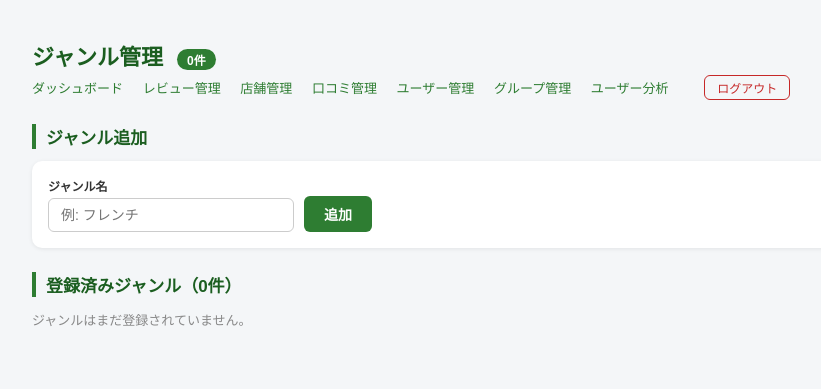
After one commit to munetomoando/story04, a Python web app: template templates/admin_genres.html in a window 1280 px wide. The commit adds this page. Shown: the top 389 px of the page, without its empty margins (208-1029 px from the left). Run offline with Jinja, Linux system fonts and the light colour scheme; the template is opened without the code that fills it, so the values that code supplies are empty.

Commit message:
Add genre management page for admins
- New /admin/genres page with add, delete, and reorder (up/down)
- Shows store count per genre; warns on delete if genre is in use
- Delete resets affected stores' genre to NULL
- Add 'ジャンル管理' nav link to all 8 admin page templates

Co-Authored-By: Claude Opus 4.6 (1M context) <noreply@anthropic.com>

```diff
--- a/templates/admin_comments.html
+++ b/templates/admin_comments.html
@@ -189,6 +189,7 @@
     <a href="/admin/users">ユーザー管理</a>
     <a href="/admin/groups">グループ管理</a>
     <a href="/admin/heatmap">ユーザー分析</a>
+    <a href="/admin/genres">ジャンル管理</a>
     <form method="post" action="/admin/logout" style="display:inline;margin-left:16px;"><input type="hidden" name="csrf_token" value="{{ csrf_token }}"><button type="submit" style="background:none;border:1px solid #c62828;color:#c62828;padding:3px 12px;border-radius:6px;font-size:12px;cursor:pointer;">ログアウト</button></form>
   </div>
 
--- a/templates/admin_dashboard.html
+++ b/templates/admin_dashboard.html
@@ -57,6 +57,7 @@
     <a href="/admin/users">ユーザー管理</a>
     <a href="/admin/groups">グループ管理</a>
     <a href="/admin/heatmap">ユーザー分析</a>
+    <a href="/admin/genres">ジャンル管理</a>
     <form method="post" action="/admin/logout" style="display:inline;margin-left:16px;"><input type="hidden" name="csrf_token" value="{{ csrf_token }}"><button type="submit" style="background:none;border:1px solid #c62828;color:#c62828;padding:3px 12px;border-radius:6px;font-size:12px;cursor:pointer;">ログアウト</button></form>
   </div>
 
--- /dev/null
+++ b/templates/admin_genres.html
@@ -0,0 +1,116 @@
+<!DOCTYPE html>
+<html lang="ja">
+<head>
+  <meta charset="UTF-8">
+  <meta name="viewport" content="width=device-width, initial-scale=1">
+  <title>ジャンル管理 — 管理者</title>
+  <style>
+    body { background: #f4f6f8; font-family: Arial, sans-serif; margin: 0; padding: 0; }
+    .admin-wrap { max-width: 800px; margin: 0 auto; padding: 24px 16px 48px; }
+    h1 { color: #1b5e20; font-size: 22px; margin-bottom: 4px; }
+    .nav-links { margin-bottom: 20px; font-size: 13px; }
+    .nav-links a { color: #2e7d32; text-decoration: none; margin-right: 16px; }
+    .nav-links a:hover { text-decoration: underline; }
+    .count-badge {
+      display: inline-block; background: #2e7d32; color: white;
+      font-size: 12px; padding: 2px 10px; border-radius: 12px; margin-left: 8px;
+    }
+    .section-title { font-size: 17px; font-weight: bold; color: #1b5e20; margin: 24px 0 12px; border-left: 4px solid #2e7d32; padding-left: 10px; }
+    .create-form {
+      background: white; border-radius: 10px; box-shadow: 0 1px 4px rgba(0,0,0,0.08);
+      padding: 16px; margin-bottom: 20px; display: flex; gap: 10px; align-items: flex-end; flex-wrap: wrap;
+    }
+    .create-form label { font-size: 12px; font-weight: bold; color: #333; display: block; margin-bottom: 4px; }
+    .create-form input {
+      padding: 8px 12px; border: 1px solid #ccc; border-radius: 6px; font-size: 14px;
+    }
+    .btn-create { background: #2e7d32; color: white; border: none; padding: 8px 20px; border-radius: 6px; font-size: 14px; font-weight: bold; cursor: pointer; }
+    .btn-create:hover { background: #1b5e20; }
+    .genre-table { width: 100%; border-collapse: collapse; background: white; border-radius: 8px; overflow: hidden; box-shadow: 0 1px 4px rgba(0,0,0,0.08); }
+    .genre-table th, .genre-table td { border: 1px solid #e0e0e0; padding: 6px 12px; font-size: 13px; }
+    .genre-table th { background: #f4f4f4; font-weight: bold; text-align: center; }
+    .genre-table td { text-align: center; }
+    .td-name { text-align: left !important; font-weight: bold; }
+    .btn-del { background: #dc3545; color: white; border: none; padding: 3px 10px; border-radius: 4px; font-size: 11px; cursor: pointer; }
+    .btn-del:hover { background: #c82333; }
+    .btn-move {
+      background: white; color: #2e7d32; border: 1px solid #2e7d32;
+      padding: 2px 8px; border-radius: 4px; font-size: 12px; cursor: pointer;
+      line-height: 1;
+    }
+    .btn-move:hover { background: #e8f5e9; }
+    .btn-move:disabled { color: #ccc; border-color: #ddd; cursor: default; background: white; }
+    .action-cell { display: flex; gap: 4px; justify-content: center; align-items: center; }
+    .empty-msg { color: #888; font-size: 13px; }
+    .store-count { color: #888; font-size: 12px; }
+  </style>
+</head>
+<body>
+<div class="admin-wrap">
+  <h1>ジャンル管理 <span class="count-badge">{{ genres | length }}件</span></h1>
+  <div class="nav-links">
+    <a href="/admin/dashboard">ダッシュボード</a>
+    <a href="/admin/reviews">レビュー管理</a>
+    <a href="/admin/objects">店舗管理</a>
+    <a href="/admin/comments">口コミ管理</a>
+    <a href="/admin/users">ユーザー管理</a>
+    <a href="/admin/groups">グループ管理</a>
+    <a href="/admin/heatmap">ユーザー分析</a>
+    <form method="post" action="/admin/logout" style="display:inline;margin-left:16px;"><input type="hidden" name="csrf_token" value="{{ csrf_token }}"><button type="submit" style="background:none;border:1px solid #c62828;color:#c62828;padding:3px 12px;border-radius:6px;font-size:12px;cursor:pointer;">ログアウト</button></form>
+  </div>
+
+  <div class="section-title">ジャンル追加</div>
+  <form method="post" action="/admin/genres/create" class="create-form"><input type="hidden" name="csrf_token" value="{{ csrf_token }}">
+    <div>
+      <label for="name">ジャンル名</label>
+      <input type="text" name="name" id="name" required placeholder="例: フレンチ" style="width:220px;">
+    </div>
+    <button type="submit" class="btn-create">追加</button>
+  </form>
+
+  <div class="section-title">登録済みジャンル（{{ genres | length }}件）</div>
+  {% if genres %}
+  <table class="genre-table">
+    <thead>
+      <tr>
+        <th style="width:40px;">順序</th>
+        <th>ジャンル名</th>
+        <th>店舗数</th>
+        <th>操作</th>
+      </tr>
+    </thead>
+    <tbody>
+      {% for g in genres %}
+      <tr>
+        <td>{{ loop.index }}</td>
+        <td class="td-name">{{ g.name }}</td>
+        <td><span class="store-count">{{ g.store_count }}件</span></td>
+        <td>
+          <div class="action-cell">
+            <form method="post" action="/admin/genres/reorder" style="margin:0;"><input type="hidden" name="csrf_token" value="{{ csrf_token }}">
+              <input type="hidden" name="genre_id" value="{{ g.genre_id }}">
+              <input type="hidden" name="direction" value="up">
+              <button type="submit" class="btn-move" {% if loop.first %}disabled{% endif %}>&#9650;</button>
+            </form>
+            <form method="post" action="/admin/genres/reorder" style="margin:0;"><input type="hidden" name="csrf_token" value="{{ csrf_token }}">
+              <input type="hidden" name="genre_id" value="{{ g.genre_id }}">
+              <input type="hidden" name="direction" value="down">
+              <button type="submit" class="btn-move" {% if loop.last %}disabled{% endif %}>&#9660;</button>
+            </form>
+            <form method="post" action="/admin/genres/delete" style="margin:0;"><input type="hidden" name="csrf_token" value="{{ csrf_token }}">
+              <input type="hidden" name="genre_id" value="{{ g.genre_id }}">
+              <button type="submit" class="btn-del"
+                onclick="return confirm('「{{ g.name }}」を削除しますか？{% if g.store_count > 0 %}\nこのジャンルが設定されている{{ g.store_count }}件の店舗のジャンルがクリアされます。{% endif %}')">削除</button>
+            </form>
+          </div>
+        </td>
+      </tr>
+      {% endfor %}
+    </tbody>
+  </table>
+  {% else %}
+  <p class="empty-msg">ジャンルはまだ登録されていません。</p>
+  {% endif %}
+</div>
+</body>
+</html>
--- a/templates/admin_groups.html
+++ b/templates/admin_groups.html
@@ -43,6 +43,7 @@
     <a href="/admin/comments">口コミ管理</a>
     <a href="/admin/users">ユーザー管理</a>
     <a href="/admin/heatmap">ユーザー分析</a>
+    <a href="/admin/genres">ジャンル管理</a>
     <form method="post" action="/admin/logout" style="display:inline;margin-left:16px;"><input type="hidden" name="csrf_token" value="{{ csrf_token }}"><button type="submit" style="background:none;border:1px solid #c62828;color:#c62828;padding:3px 12px;border-radius:6px;font-size:12px;cursor:pointer;">ログアウト</button></form>
   </div>
 
--- a/templates/admin_heatmap.html
+++ b/templates/admin_heatmap.html
@@ -24,7 +24,8 @@
     <a href="/admin/objects" style="color:#2e7d32;text-decoration:none;margin-right:16px;">店舗管理</a>
     <a href="/admin/comments" style="color:#2e7d32;text-decoration:none;margin-right:16px;">口コミ管理</a>
     <a href="/admin/users" style="color:#2e7d32;text-decoration:none;margin-right:16px;">ユーザー管理</a>
-    <a href="/admin/groups" style="color:#2e7d32;text-decoration:none;">グループ管理</a>
+    <a href="/admin/groups" style="color:#2e7d32;text-decoration:none;margin-right:16px;">グループ管理</a>
+    <a href="/admin/genres" style="color:#2e7d32;text-decoration:none;">ジャンル管理</a>
     <form method="post" action="/admin/logout" style="display:inline;margin-left:16px;"><input type="hidden" name="csrf_token" value="{{ csrf_token }}"><button type="submit" style="background:none;border:1px solid #c62828;color:#c62828;padding:3px 12px;border-radius:6px;font-size:12px;cursor:pointer;">ログアウト</button></form>
   </div>
   <h1>ユーザー類似度ヒートマップ</h1>
--- a/templates/admin_objects.html
+++ b/templates/admin_objects.html
@@ -133,6 +133,7 @@
     <a href="/admin/users">ユーザー管理</a>
     <a href="/admin/groups">グループ管理</a>
     <a href="/admin/heatmap">ユーザー分析</a>
+    <a href="/admin/genres">ジャンル管理</a>
     <form method="post" action="/admin/logout" style="display:inline;margin-left:16px;"><input type="hidden" name="csrf_token" value="{{ csrf_token }}"><button type="submit" style="background:none;border:1px solid #c62828;color:#c62828;padding:3px 12px;border-radius:6px;font-size:12px;cursor:pointer;">ログアウト</button></form>
   </div>
 
--- a/templates/admin_reviews.html
+++ b/templates/admin_reviews.html
@@ -112,7 +112,8 @@
     <a href="/admin/objects" style="color:#2e7d32;text-decoration:none;margin-right:16px;">店舗管理</a>
     <a href="/admin/comments" style="color:#2e7d32;text-decoration:none;margin-right:16px;">口コミ管理</a>
     <a href="/admin/users" style="color:#2e7d32;text-decoration:none;margin-right:16px;">ユーザー管理</a>
-    <a href="/admin/heatmap" style="color:#2e7d32;text-decoration:none;">ユーザー分析</a>
+    <a href="/admin/heatmap" style="color:#2e7d32;text-decoration:none;margin-right:16px;">ユーザー分析</a>
+    <a href="/admin/genres" style="color:#2e7d32;text-decoration:none;">ジャンル管理</a>
     <form method="post" action="/admin/logout" style="display:inline;margin-left:16px;"><input type="hidden" name="csrf_token" value="{{ csrf_token }}"><button type="submit" style="background:none;border:1px solid #c62828;color:#c62828;padding:3px 12px;border-radius:6px;font-size:12px;cursor:pointer;">ログアウト</button></form>
   </div>
 
--- a/templates/admin_users.html
+++ b/templates/admin_users.html
@@ -86,6 +86,7 @@
     <a href="/admin/comments">口コミ管理</a>
     <a href="/admin/groups">グループ管理</a>
     <a href="/admin/heatmap">ユーザー分析</a>
+    <a href="/admin/genres">ジャンル管理</a>
     <form method="post" action="/admin/logout" style="display:inline;margin-left:16px;"><input type="hidden" name="csrf_token" value="{{ csrf_token }}"><button type="submit" style="background:none;border:1px solid #c62828;color:#c62828;padding:3px 12px;border-radius:6px;font-size:12px;cursor:pointer;">ログアウト</button></form>
   </div>
 
```
Also changed, not shown: app.py (+73 -0 lines).
